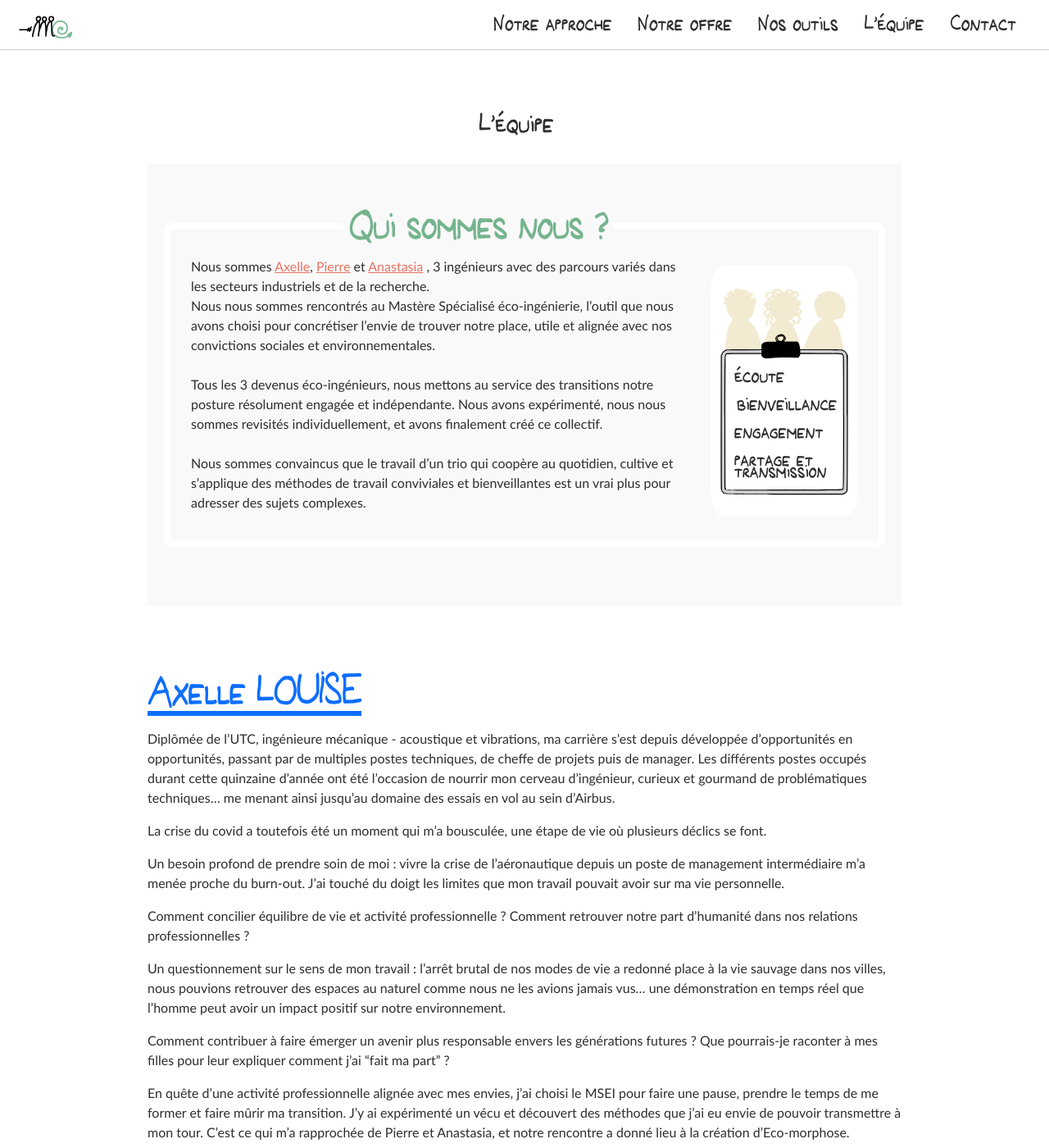
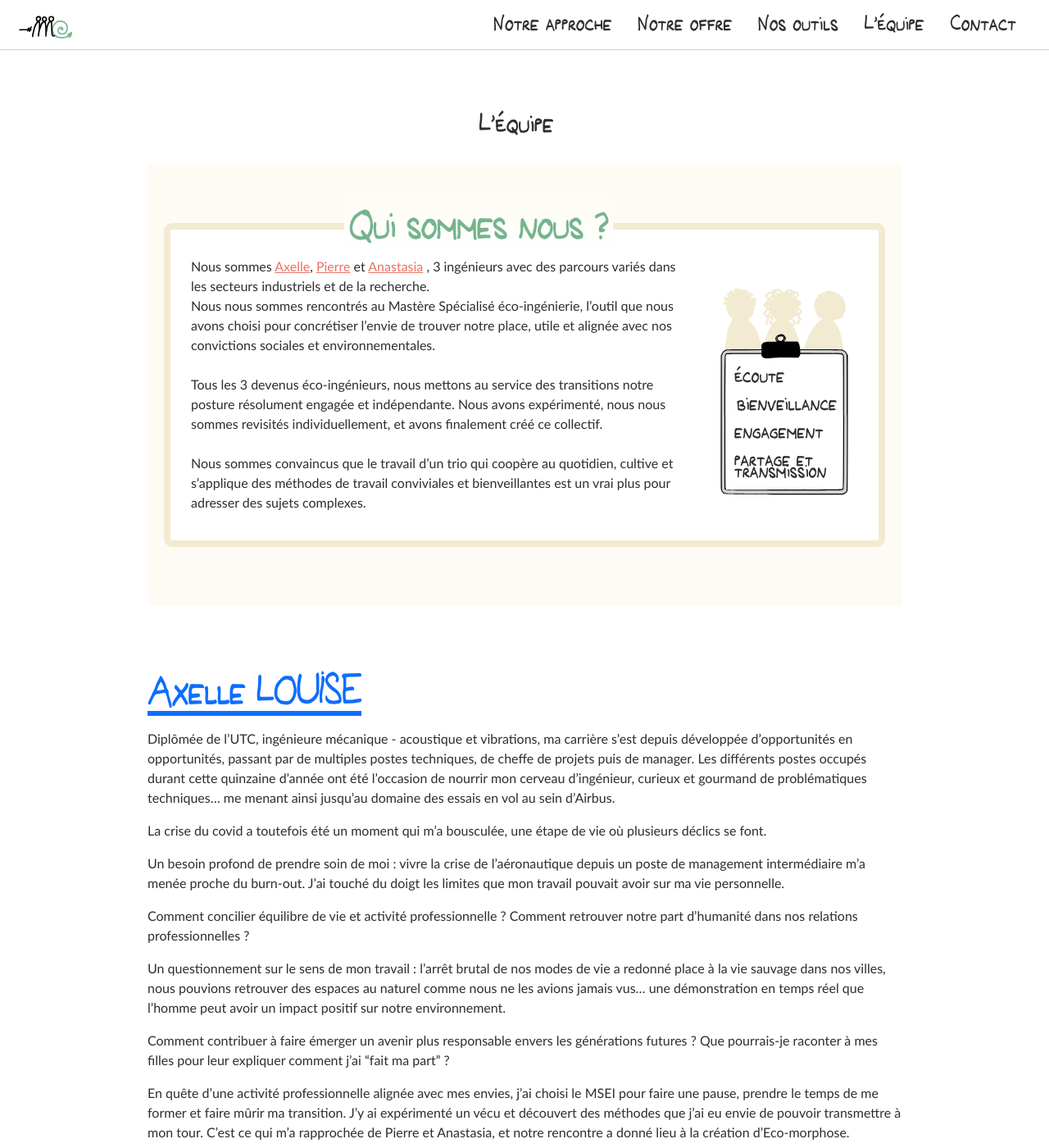
Before and after one commit to eco-morphose-2023/eco-morphose-2023.github.io, a Jekyll site: the page built from qui-sommes-nous.html, in a window 1280 px wide and 1400 px high. Shown: the whole window at 82% size. Built offline with Jekyll 4.4.1, drawn with Linux system fonts in a browser that asks for light colours.

Commit message:
update nous style

```diff
--- a/assets/css/styles.css
+++ b/assets/css/styles.css
@@ -152,7 +152,7 @@
 }
 
 .bg-ligthgrey{
-    background-color: #f9f9f9;
+    background-color: #fdfbf4;
 }
 
 .home-picto{
@@ -434,7 +434,7 @@
 .nous h2{
     color: #75b48d;
     /* background-color: #f2ebd1; */
-    background-color: #f9f9f9;
+    background: linear-gradient(#fdfbf4, #fff);
     position: absolute;
     top: 15px;
     left: 21px;
@@ -446,8 +446,9 @@
 .nous > div{
     padding: 25px 25px 10px;
     margin: 20px;
-    border: 8px solid #fff;
+    border: 8px solid #f2ebd1;
     border-radius: 10px;
+    background-color: white;
 }
 
 .nous-valeurs{
```
